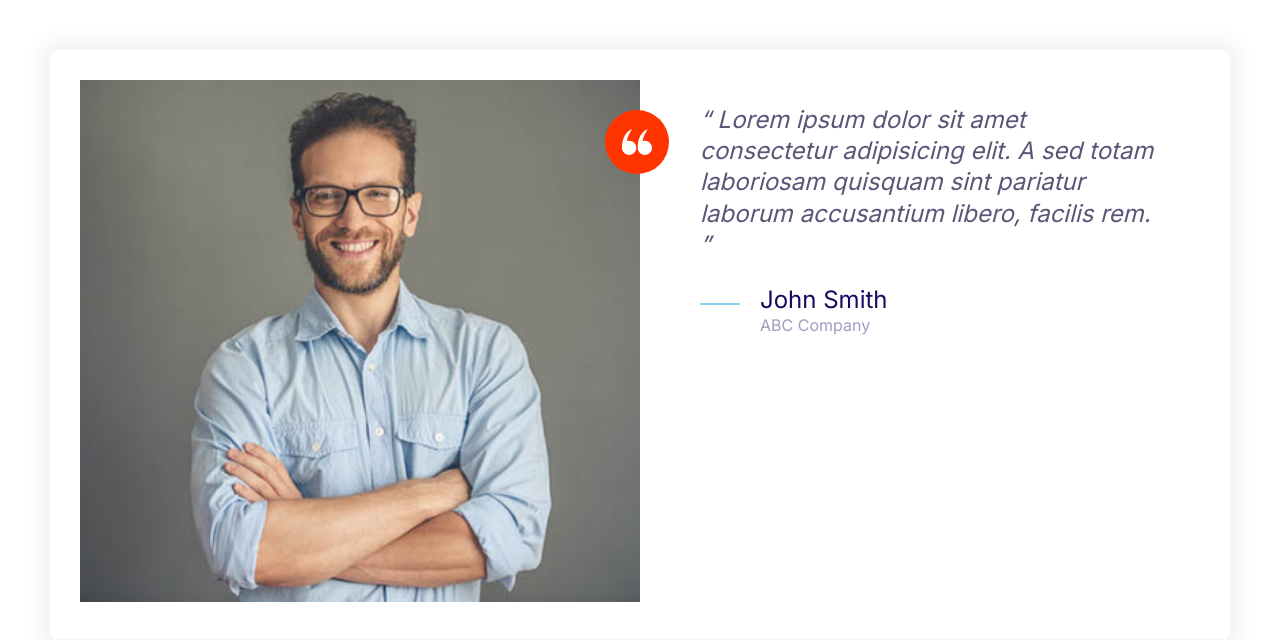
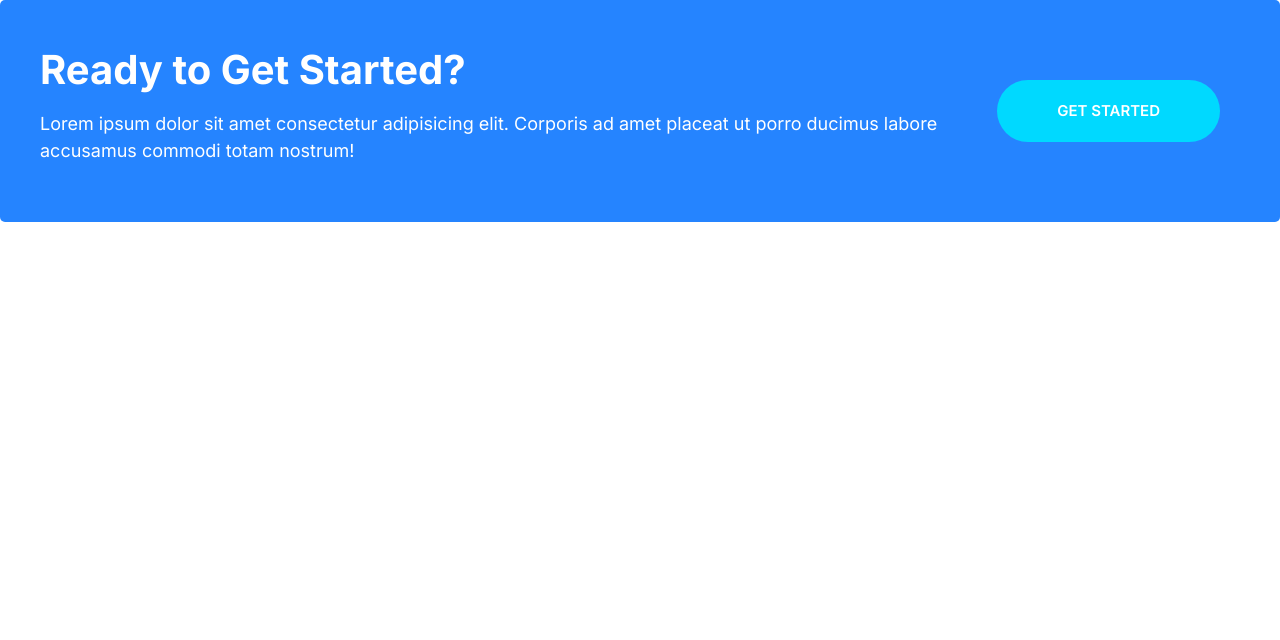
Before and after one commit to fayemoon/Moshify-project, a plain HTML site: page index.html in a window 1280 px wide. Drawn offline with Linux system fonts and the light colour scheme.

Commit message:
Build the callout component.

```diff
--- a/css/styles.css
+++ b/css/styles.css
@@ -234,6 +234,11 @@ a {
 
 .btn--accent:hover {
   background-color: #ec3000;
+}
+
+.btn--stretched {
+  padding-left: 6rem;
+  padding-right: 6rem;
 }
 
 .btn--block {
@@ -506,3 +511,45 @@ a {
     right: -29px;
   }
 }
+
+/* Callouts */
+
+.callout {
+  padding: 4rem;
+  border-radius: 5px;
+}
+
+.callout--primary {
+  background: var(--color-primary);
+  color: #fff;
+}
+
+.callout__heading {
+  color: #fff;
+  margin-top: 0;
+  font-size: 3 rem;
+}
+
+.callout .btn {
+  justify-self: center;
+  align-self: center;
+}
+
+.callout__content {
+  text-align: center;
+}
+
+@media screen and (min-width: 768px) {
+  .callout .grid--cols-2 {
+    grid-template-columns: 1fr auto;
+  }
+
+  .callout__content {
+    text-align: left;
+  }
+
+  .callout .btn {
+    justify-self: start;
+    margin: 0 2rem;
+  }
+}
--- a/index.html
+++ b/index.html
@@ -13,41 +13,18 @@
     <link rel="stylesheet" href="css/normalize.css" />
     <link rel="stylesheet" href="css/styles.css" />
   </head>
-  <body style="padding: 5rem">
-    <div class="card testimonial">
+  <body>
+    <div class="callout callout--primary">
       <div class="grid grid--cols-2">
-        <div class="testimonial__image">
-          <img
-            src="images/testimonial.jpg"
-            alt="A
-          happy, smiling customer"
-          />
-          <span class="icon-container icon-container--accent">
-            <svg class="icon icon--white icon--small">
-              <use xlink:href="images/sprite.svg#quotes"></use>
-            </svg>
-          </span>
+        <div class="callout__content">
+          <h2 class="callout__heading">Ready to Get Started?</h2>
+          <p>
+            Lorem ipsum dolor sit amet consectetur adipisicing elit. Corporis ad
+            amet placeat ut porro ducimus labore accusamus commodi totam
+            nostrum!
+          </p>
         </div>
-        <blockquote class="quote">
-          <p class="quote__text">
-            Lorem ipsum dolor sit amet consectetur adipisicing elit. A sed totam
-            laboriosam quisquam sint pariatur laborum accusantium libero,
-            facilis rem.
-          </p>
-          <footer>
-            <div class="media">
-              <div class="media__image">
-                <svg class="icon icon--primary quote__line">
-                  <use xlink:href="images/sprite.svg#line"></use>
-                </svg>
-              </div>
-              <div class="media__body">
-                <h3 class="media__title quote__author">John Smith</h3>
-                <p class="quote__company">ABC Company</p>
-              </div>
-            </div>
-          </footer>
-        </blockquote>
+        <a href="#" class="btn btn--secondary btn--stretched">Get Started</a>
       </div>
     </div>
   </body>
```
Also changed, not shown: components/callouts.html (added, +12 -0 lines).
